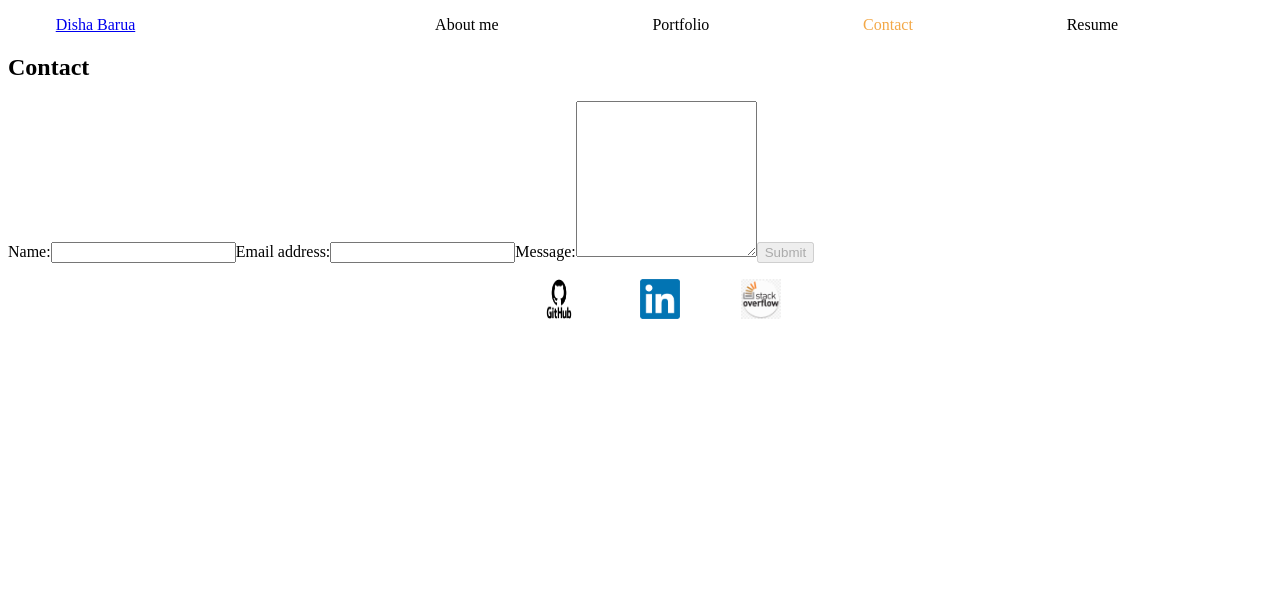
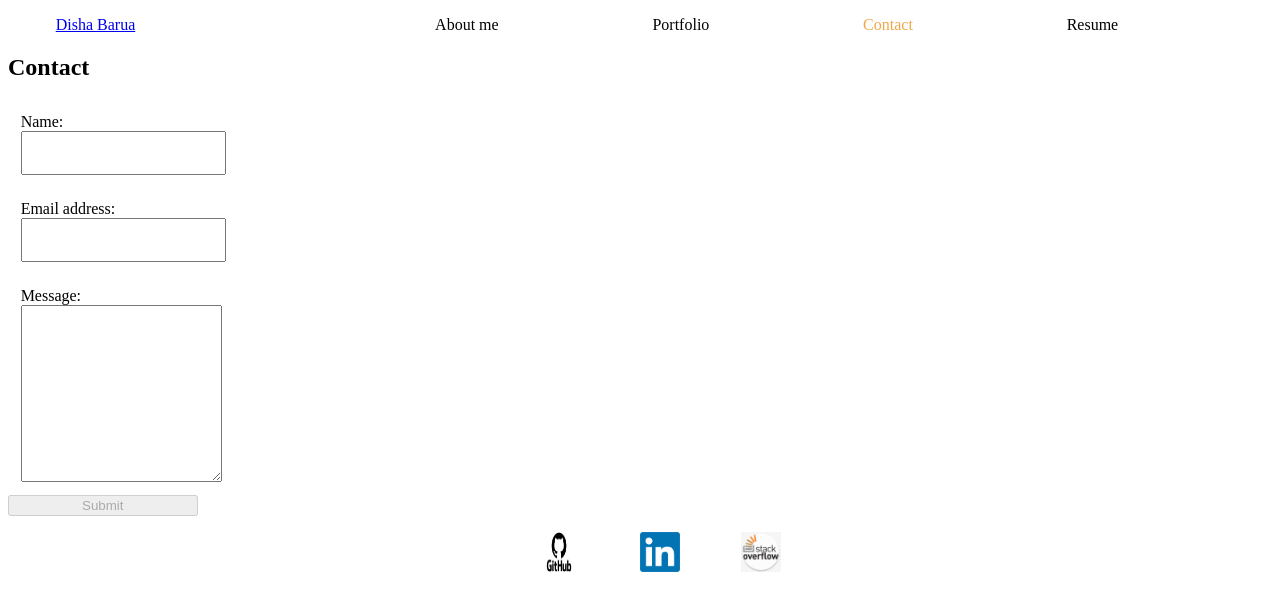
Before and after one commit to Disha2022/react-portfolio, a React (Create React App) app: page / in a window 1280 px wide. Both pictures are taken after a click on the element "Contact". Shown: the top 610 px of the page. Built offline with nearby package versions, Linux system fonts and the light colour scheme.

Commit message:
add contact css spacing

```diff
--- /dev/null
+++ b/src/components/pages/Contact/Contact.css
@@ -0,0 +1,12 @@
+form {
+    display: flex;
+    flex-direction: column;
+}
+
+input, label, textarea {
+    display:block;
+    padding: 1%;
+}
+button {
+    width: 15%;
+}
--- a/src/components/pages/Contact/index.js
+++ b/src/components/pages/Contact/index.js
@@ -1,5 +1,5 @@
 import { useState } from "react";
-
+import "./Contact.css";
 function Contact() {
     const [name, setName] = useState("");
     const [email, setEmail] = useState("");
@@ -87,7 +87,7 @@ function Contact() {
                         return <p key={index}>{name}</p>;
                     })
                 }
-                <input type="submit" value="Submit" disabled />
+                <button type="button" value="Submit" disabled>Submit</button>
             </form>
         </>
     );
```
